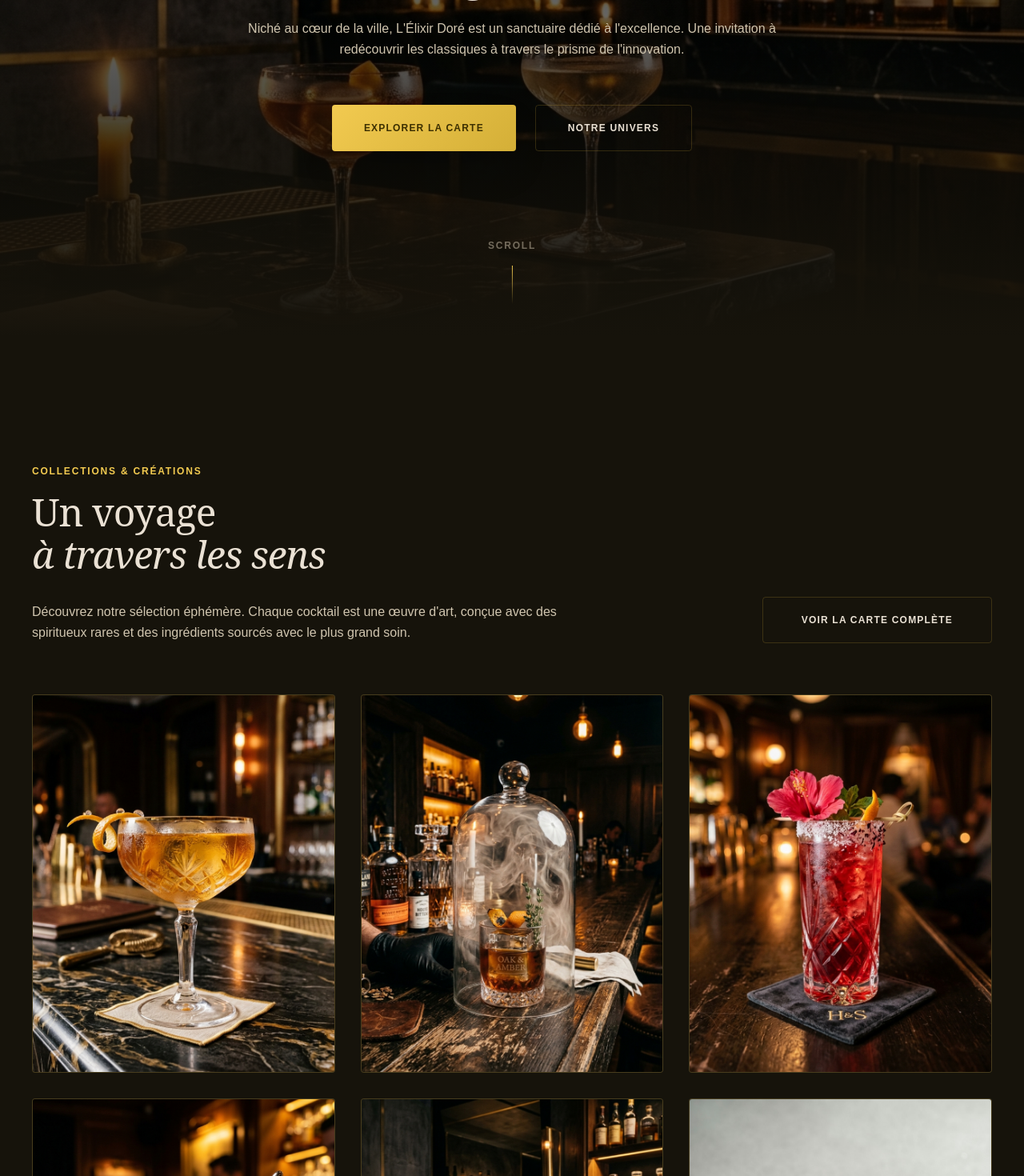
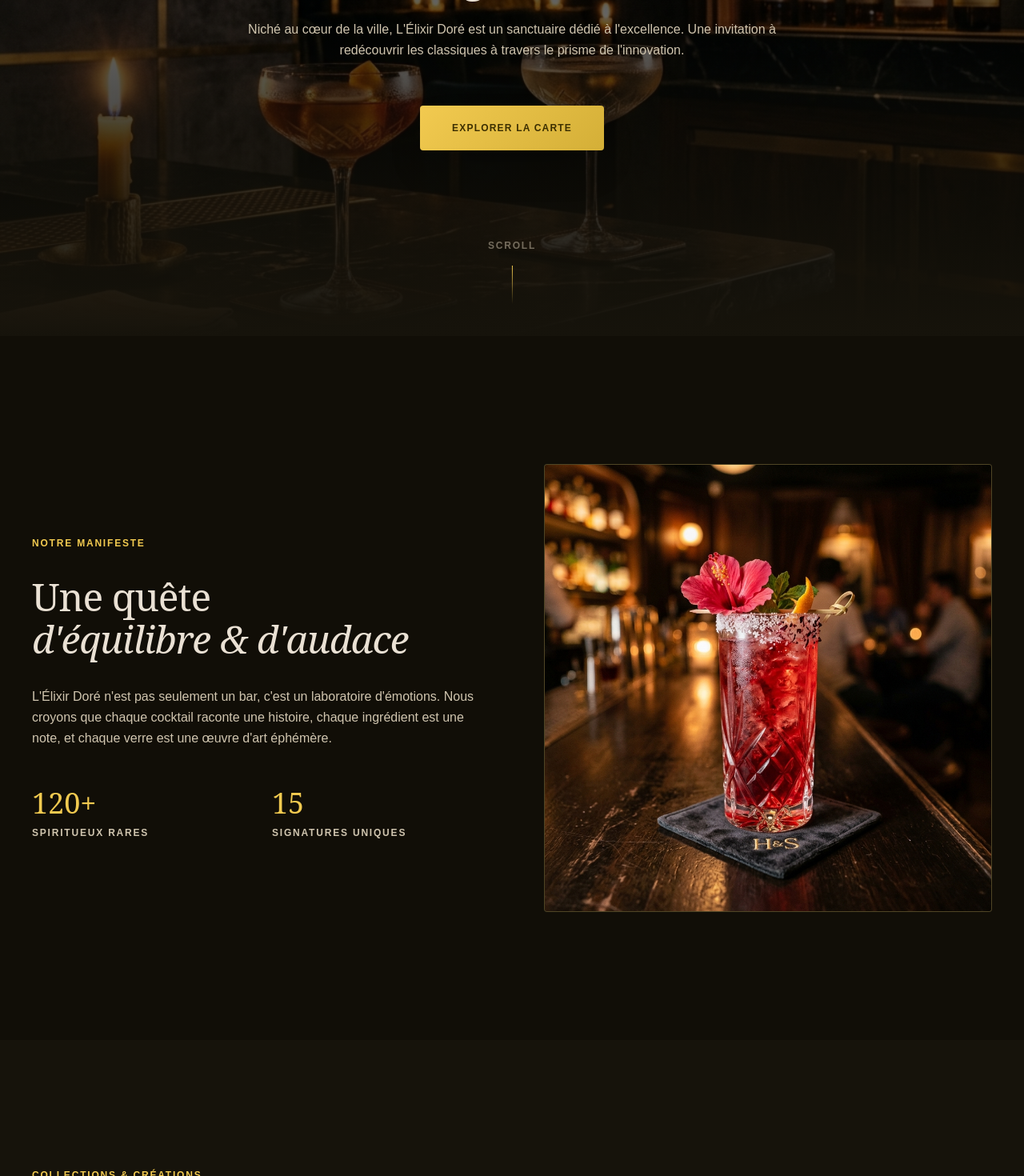
Before and after one commit to devwork5600/cocktails, a Next.js app: page / in a window 1280 px wide. Shown: the part 380-1850 px from the top of the page at 80% size. Built offline with nearby package versions, Linux system fonts and the light colour scheme.

Commit message:
intro section

```diff
--- a/app/page.tsx
+++ b/app/page.tsx
@@ -2,12 +2,14 @@ import HeroSection from "@/components/sections/Hero-Section";
 import { MenuSection } from "@/components/sections/Menu-Section";
 import AmbianceSection from "@/components/sections/Ambiance-Section";
 import Reservation from "@/components/sections/Reservation";
+import IntroSections from "@/components/sections/Intro-sections";
 
 export default function Home() {
   return (
     <div className="flex flex-col min-h-[200vh] scrollbar">
       <main className="grow">
         <HeroSection />
+        <IntroSections/>
         <MenuSection />
         <Reservation />
         <AmbianceSection />
--- a/components/sections/Ambiance-Section.tsx
+++ b/components/sections/Ambiance-Section.tsx
@@ -45,7 +45,7 @@ const AmbianceSection = () => {
         <div className="max-w-7xl mx-auto px-6 sm:px-10 mb-8 md:mb-12 w-full">
           <div className="flex flex-col gap-4">
             <span className="text-label-caps text-primary tracking-[0.3em]">
-              L'Atmosphère
+              L&apos;Atmosphère
             </span>
             <h2 className="text-display-lg text-on-surface">
               Un voyage <br />
@@ -57,12 +57,12 @@ const AmbianceSection = () => {
         <motion.div
           ref={contentRef}
           style={{ x }}
-          className="flex gap-4 md:gap-8 px-6 md:px-20"
+          className="flex gap-4 md:gap-8 px-6 md:px-20 w-max"
         >
           {images.map((image, index) => (
             <div
               key={index}
-              className="relative h-[350px] w-[280px] md:h-[450px] md:w-[500px] shrink-0 overflow-hidden rounded-2xl group border border-outline-variant/20 shadow-2xl"
+              className="relative h-87.5 w-70 md:h-112.5 md:w-125 shrink-0 overflow-hidden rounded-2xl group border border-outline-variant/20 shadow-2xl"
             >
               <Image
                 src={image.src}
--- a/components/sections/Hero-Section.tsx
+++ b/components/sections/Hero-Section.tsx
@@ -42,9 +42,6 @@ const HeroSection = () => {
             <button className="gold-gradient text-on-primary font-sans text-xs font-bold uppercase tracking-widest px-10 py-5 rounded-md hover:brightness-110 transition-all shadow-2xl">
               Explorer la carte
             </button>
-            <button className="gold-border text-on-surface font-sans text-xs font-bold uppercase tracking-widest px-10 py-5 rounded-md hover:bg-on-surface/5 transition-all">
-              Notre Univers
-            </button>
           </div>
         </motion.div>
       </div>
--- a/components/sections/Intro-sections.tsx
+++ b/components/sections/Intro-sections.tsx
@@ -56,7 +56,7 @@ const IntroSections = () => {
                 whileInView={{ x: "100%" }}
                 viewport={{ once: true, amount: 1 }}
                 transition={{ duration: 1.2, ease: [0.22, 1, 0.36, 1], delay: 0.2 }}
-                className="w-full h-full font-serif absolute top-0 left-0 bg-primary text-surface flex items-center justify-center text-4xl font-semibold"
+                className="w-full h-full font-serif absolute top-0 left-0 bg-primary text-surface flex items-center justify-center text-4xl font-medium"
               >
                 {" "}
                 L&apos;Élixir Doré{" "}
```
